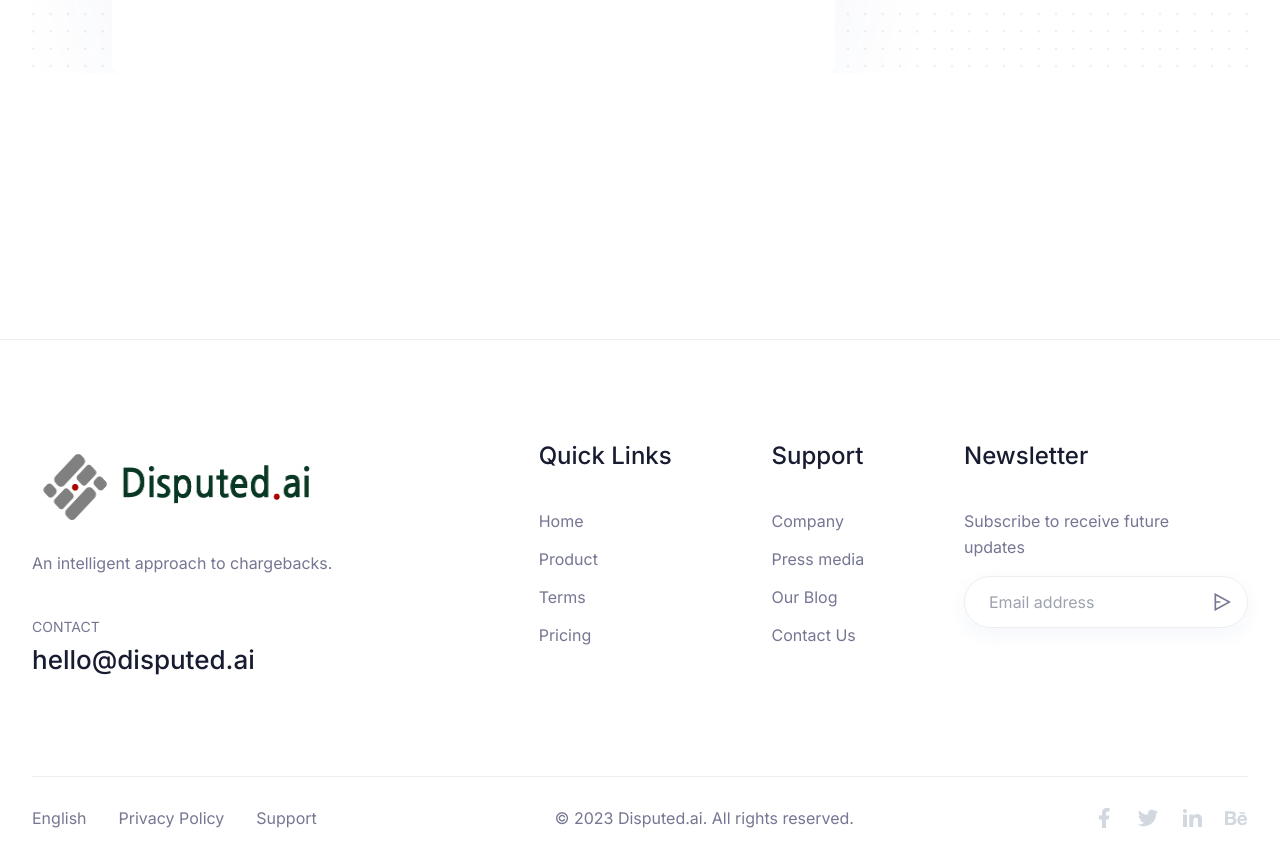
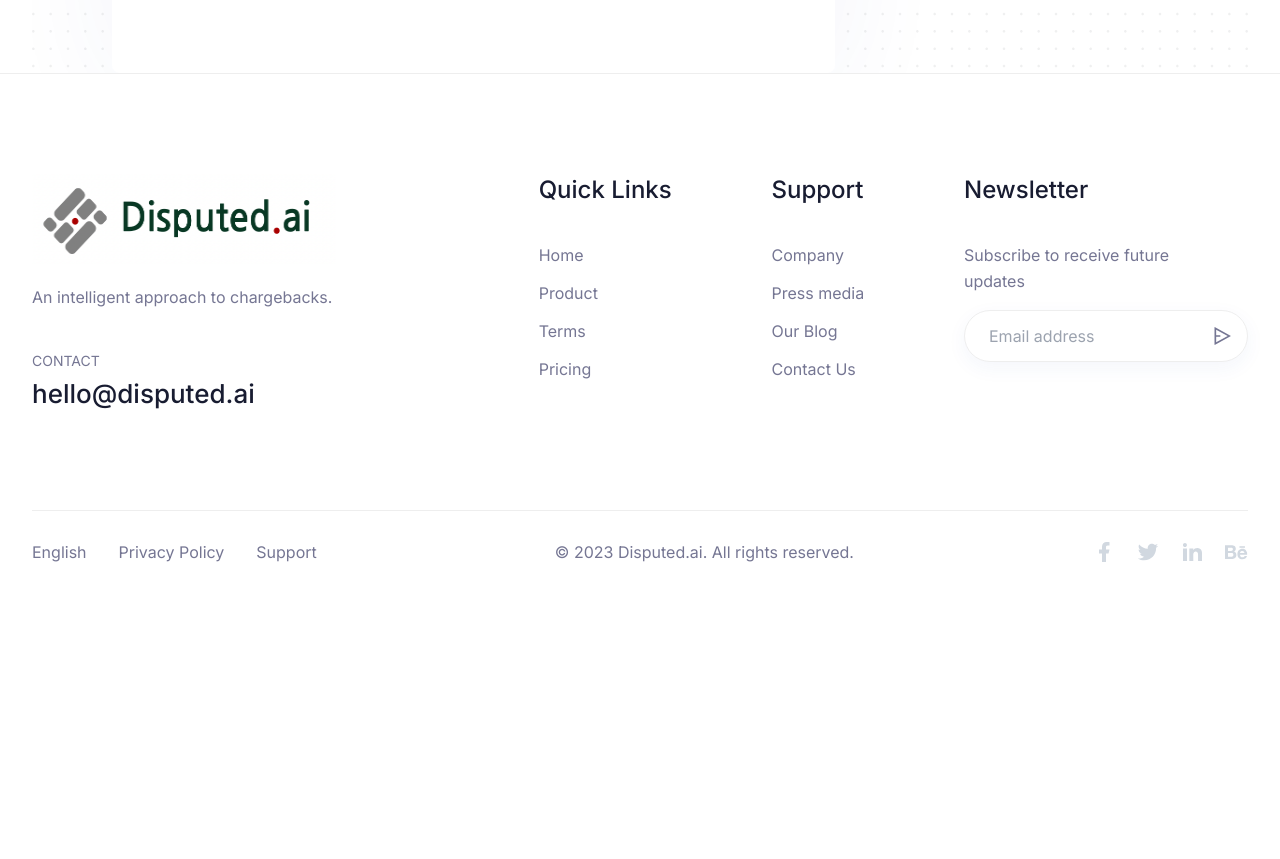
Before and after one commit to disputed-inc/disputed-inc.github.io, a plain HTML site: page preview.html in a window 1280 px wide. Shown: the part 6309-7168 px from the top of the page. After the commit the page ends 6902 px from the top, so only its background shows below. Drawn offline with Linux system fonts and the light colour scheme.

Commit message:
Add latest changes to home page preview

```diff
--- a/preview.html
+++ b/preview.html
@@ -2938,7 +2938,6 @@
         </div>
       </section>
     -->
-      <section class="zg ep oq">&nbsp;</section>
     </main>
 
     <footer class="uf sl lf nf pl">
```
